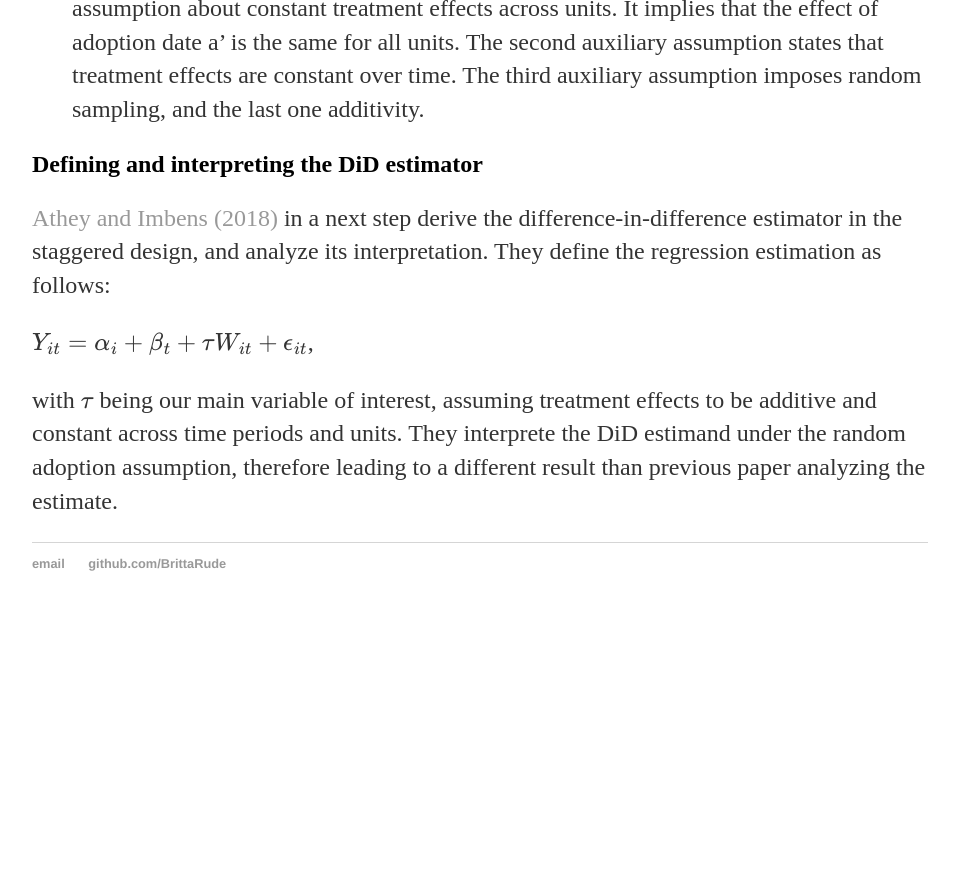
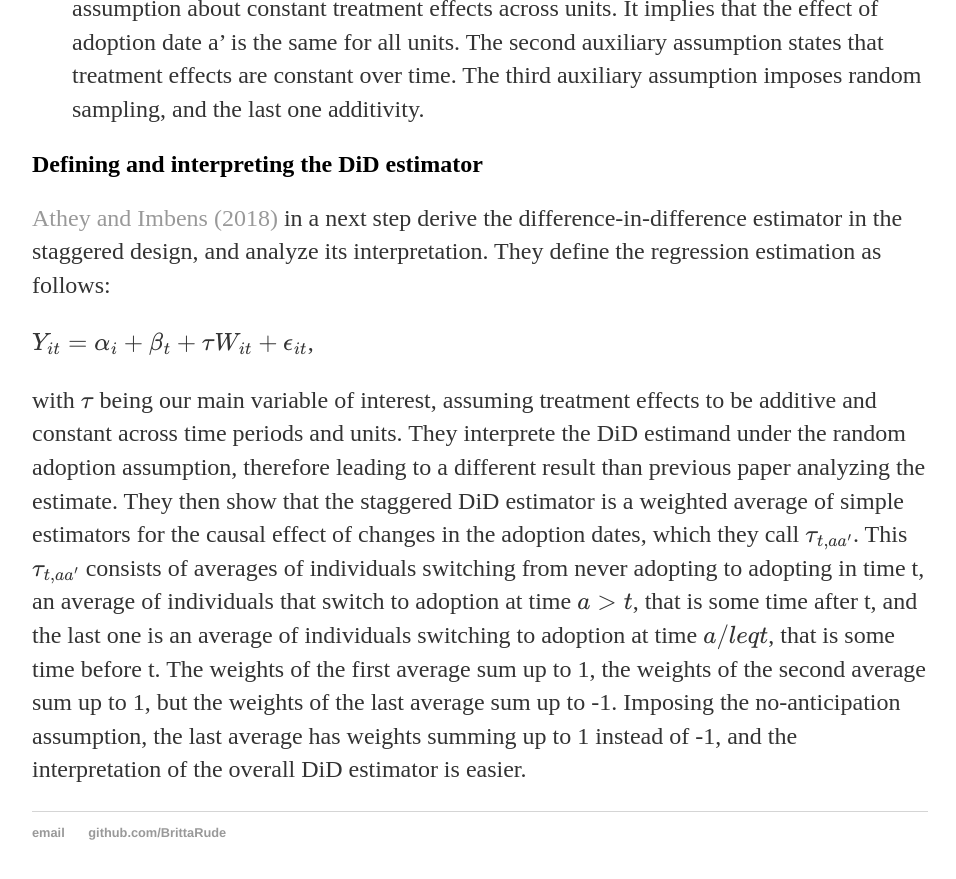
Before and after one commit to BrittaRude/BrittaRude.github.io, a Jekyll site: the page built from inputs_datascience/_posts/2020-07-27-britta-rude-staggered-did-new-insights.md, in a window 1280 px wide and 900 px high, scrolled down 2231 px. Shown: the top 879 px of the window, without its empty margins (160-1116 px from the left). Built offline with Jekyll 4.4.1, drawn with Linux system fonts in a browser that asks for light colours; formulas are drawn with MathJax 3; before the commit the page ends 2862 px from its top, so only the background shows below that; some of the changed text lies outside the part shown.

Commit message:
Update 2020-07-27-britta-rude-staggered-did-new-insights.md

```diff
--- a/inputs_datascience/_posts/2020-07-27-britta-rude-staggered-did-new-insights.md
+++ b/inputs_datascience/_posts/2020-07-27-britta-rude-staggered-did-new-insights.md
@@ -39,4 +39,4 @@ This is slightly different from the $$CATT_{a,i}$$ definition that Abraham and S
 
 $$ Y_{it} = \alpha_i + \beta_t + \tau W_{it} + \epsilon_{it} $$,
 
-with $$ \tau $$ being our main variable of interest, assuming treatment effects to be additive and constant across time periods and units. They interprete the DiD estimand under the random adoption assumption, therefore leading to a different result than previous paper analyzing the estimate.
+with $$ \tau $$ being our main variable of interest, assuming treatment effects to be additive and constant across time periods and units. They interprete the DiD estimand under the random adoption assumption, therefore leading to a different result than previous paper analyzing the estimate. They then show that the staggered DiD estimator is a weighted average of simple estimators for the causal effect of changes in the adoption dates, which they call $$ \tau_{t, aa'}$$. This $$ \tau_{t, aa'}$$ consists of averages of individuals switching from never adopting to adopting in time t, an average of individuals that switch to adoption at time $$ a > t$$, that is some time after t, and the last one is an average of individuals switching to adoption at time $$ a /leq t$$, that is some time before t. The weights of the first average sum up to 1, the weights of the second average sum up to 1, but the weights of the last average sum up to -1. Imposing the no-anticipation assumption, the last average has weights summing up to 1 instead of -1, and the interpretation of the overall DiD estimator is easier.
```
Also changed, not shown: other parts of inputs_datascience/_posts/2020-07-27-britta-rude-staggered-did-new-insights.md (+1 -1 lines).
